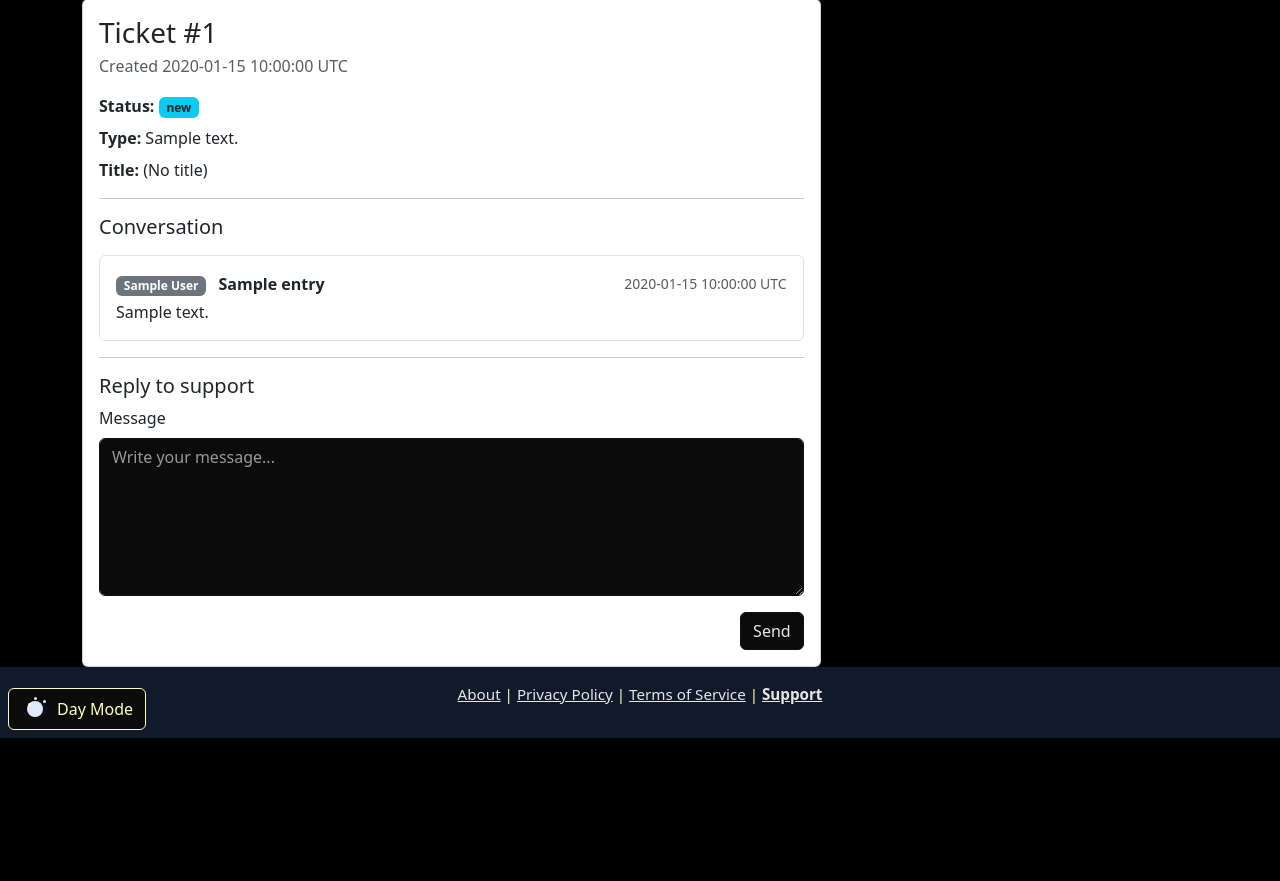
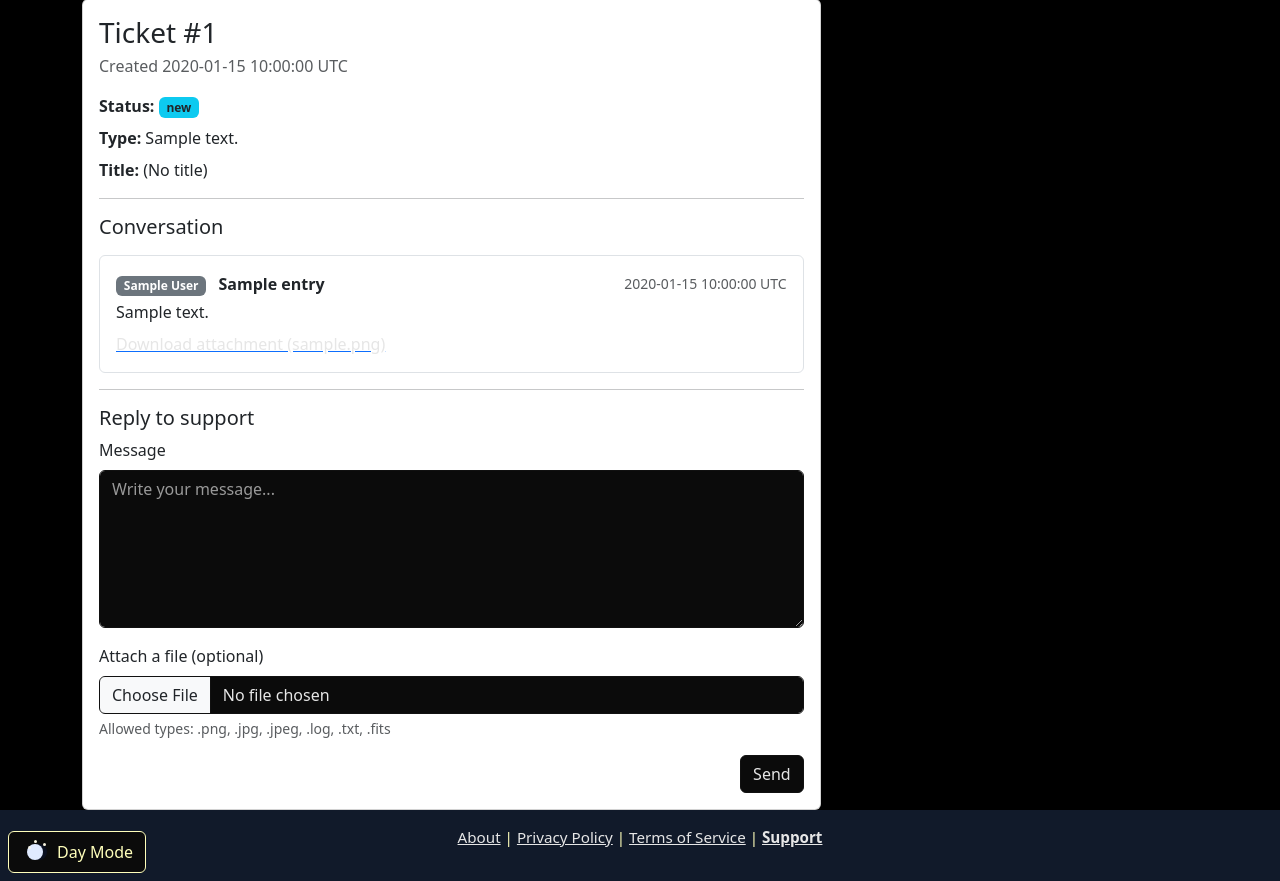
Before and after one commit to Alex-Grant-Parra/Telescope-project-Website, a Flask app: page /support/tickets/1 in a window 1280 px wide. Shown: the part 135-1016 px from the top of the page. Before the commit the page ends 873 px from the top, so only its background shows below. Run offline with Flask 3, Linux system fonts and the light colour scheme; a user stored in the database is signed in; tables that the repository leaves empty hold one stand-in row (values such as "Sample post"); parts of the project's set-up code (start-up, migrations or seed data) failed here and were passed over; some libraries are stand-ins or nearby versions.

Commit message:
allowed users to submit attachment different times

```diff
--- a/Server.py
+++ b/Server.py
@@ -372,6 +372,13 @@ with app.app_context():
     db.create_all()
     print("Database tables created/verified")
 
+    # Ensure contact thread attachment columns exist for existing DBs
+    try:
+        from models.contact_thread import ensure_contact_entry_attachment_columns
+        ensure_contact_entry_attachment_columns()
+    except Exception as e:
+        print(f"[WARNING] Could not ensure contact entry attachment columns: {e}")
+
     # Cleanup expired trusted devices
     from models.trusted_device import TrustedDevice
     expired_count = TrustedDevice.cleanup_expired_devices()
--- a/controllers/contact.py
+++ b/controllers/contact.py
@@ -24,6 +24,85 @@ ALLOWED_EXTENSIONS = {'.png', '.jpg', '.jpeg', '.log', '.txt', '.fits'}
 def _allowed_file(filename: str) -> bool:
     _, ext = os.path.splitext(filename.lower())
     return ext in ALLOWED_EXTENSIONS
+
+
+def _store_contact_attachment(uploaded_file):
+    """Store an uploaded support attachment and return (saved_path, original_filename, error_message)."""
+    if not uploaded_file or not getattr(uploaded_file, 'filename', None):
+        return None, None, None
+
+    orig_fname = secure_filename(uploaded_file.filename)
+    if not orig_fname:
+        return None, None, 'Invalid attachment filename.'
+
+    if not _allowed_file(orig_fname):
+        return None, None, 'Invalid file type. Allowed: .png, .jpg, .jpeg, .log, .txt, .fits'
+
+    base_dir = os.path.abspath(os.path.join(os.path.dirname(__file__), '..'))
+    upload_base = ContactMessage.uploads_dir(base_dir)
+    try:
+        os.makedirs(upload_base, exist_ok=True)
+    except Exception:
+        pass
+
+    tmp_path = None
+    try:
+        tmp_dir = tempfile.gettempdir()
+        tmp_name = f"contact_{uuid.uuid4().hex}"
+        tmp_path = os.path.join(tmp_dir, tmp_name)
+        uploaded_file.save(tmp_path)
+
+        max_bytes = current_app.config.get('MAX_CONTENT_LENGTH') or (128 * 1024 * 1024)
+        size = os.path.getsize(tmp_path)
+        if size > max_bytes:
+            try:
+                os.remove(tmp_path)
+            except Exception:
+                pass
+            return None, None, 'Uploaded file is too large.'
+
+        _, ext = os.path.splitext(orig_fname.lower())
+        if ext in ('.png', '.jpg', '.jpeg'):
+            verified = False
+            try:
+                from PIL import Image
+                with Image.open(tmp_path) as im:
+                    im.verify()
+                verified = True
+            except Exception:
+                try:
+                    img_type = imghdr.what(tmp_path)
+                    if img_type in ('png', 'jpeg'):
+                        verified = True
+                except Exception:
+                    verified = False
+
+            if not verified:
+                try:
+                    os.remove(tmp_path)
+                except Exception:
+                    pass
+                return None, None, 'Uploaded image appears to be invalid or corrupted.'
+
+        ts = datetime.utcnow().strftime('%Y%m%dT%H%M%SZ')
+        target_dir = os.path.join(upload_base, ts)
+        os.makedirs(target_dir, exist_ok=True)
+        stored_name = f"{uuid.uuid4().hex}{ext}"
+        saved_path = os.path.join(target_dir, stored_name)
+
+        shutil.move(tmp_path, saved_path)
+        try:
+            os.chmod(saved_path, 0o600)
+        except Exception:
+            pass
+
+        return saved_path, orig_fname, None
+    finally:
+        try:
+            if tmp_path and os.path.exists(tmp_path):
+                os.remove(tmp_path)
+        except Exception:
+            pass
 
 
 # --- Support landing and user tickets (placeholder) ---
@@ -115,95 +194,18 @@ def submit_contact():
         pass
 
     # Handle optional file upload (safer)
-    saved_path = None
     file = request.files.get('attachment')
-    if file and file.filename:
-        orig_fname = secure_filename(file.filename)
-        if not _allowed_file(orig_fname):
-            flash('Invalid file type. Allowed: .png, .jpg, .jpeg, .log, .txt, .fits', 'danger')
-            return redirect(url_for('contact.contact_form'))
+    saved_path, original_filename, upload_error = _store_contact_attachment(file)
+    if upload_error:
+        flash(upload_error, 'danger')
+        return redirect(url_for('contact.contact_form'))
 
-        base_dir = os.path.abspath(os.path.join(os.path.dirname(__file__), '..'))
-        upload_base = ContactMessage.uploads_dir(base_dir)
+    if original_filename:
         try:
-            os.makedirs(upload_base, exist_ok=True)
+            if isinstance(meta, dict):
+                meta['original_filename'] = original_filename
         except Exception:
             pass
-
-        # Save to a temporary path first
-        tmp_fd, tmp_path = None, None
-        try:
-            # Use a temp filename in the system temp dir
-            tmp_dir = tempfile.gettempdir()
-            tmp_name = f"contact_{uuid.uuid4().hex}"
-            tmp_path = os.path.join(tmp_dir, tmp_name)
-            file.save(tmp_path)
-
-            # Enforce server-side max size
-            max_bytes = current_app.config.get('MAX_CONTENT_LENGTH') or (128 * 1024 * 1024)
-            size = os.path.getsize(tmp_path)
-            if size > max_bytes:
-                try:
-                    os.remove(tmp_path)
-                except Exception:
-                    pass
-                flash('Uploaded file is too large.', 'danger')
-                return redirect(url_for('contact.contact_form'))
-
-            # If it's an image extension, verify image contents
-            _, ext = os.path.splitext(orig_fname.lower())
-            if ext in ('.png', '.jpg', '.jpeg'):
-                # Try Pillow first, fall back to imghdr
-                verified = False
-                try:
-                    from PIL import Image
-                    with Image.open(tmp_path) as im:
-                        im.verify()
-                    verified = True
-                except Exception:
-                    try:
-                        img_type = imghdr.what(tmp_path)
-                        if img_type in ('png', 'jpeg'):
-                            verified = True
-                    except Exception:
-                        verified = False
-
-                if not verified:
-                    try:
-                        os.remove(tmp_path)
-                    except Exception:
-                        pass
-                    flash('Uploaded image appears to be invalid or corrupted.', 'danger')
-                    return redirect(url_for('contact.contact_form'))
-
-            # Use timestamp-based folder to avoid collisions, and randomize filename
-            ts = datetime.utcnow().strftime('%Y%m%dT%H%M%SZ')
-            target_dir = os.path.join(upload_base, ts)
-            os.makedirs(target_dir, exist_ok=True)
-            stored_name = f"{uuid.uuid4().hex}{ext}"
-            saved_path = os.path.join(target_dir, stored_name)
-
-            # Move into final location and tighten permissions
-            shutil.move(tmp_path, saved_path)
-            try:
-                os.chmod(saved_path, 0o600)
-            except Exception:
-                pass
-
-            # Preserve original filename in meta for admin reference
-            try:
-                if isinstance(meta, dict):
-                    meta['original_filename'] = orig_fname
-            except Exception:
-                pass
-
-        finally:
-            # Ensure tmp removed if still present
-            try:
-                if tmp_path and os.path.exists(tmp_path):
-                    os.remove(tmp_path)
-            except Exception:
-                pass
 
     # Create DB record
     cm = ContactMessage(
@@ -225,7 +227,9 @@ def submit_contact():
             author='user',
             user_id=(current_user.id if getattr(current_user, 'is_authenticated', False) else None),
             subject=title or None,
-            body=message
+            body=message,
+            file_path=saved_path,
+            original_filename=original_filename
         )
         db.session.add(first_entry)
     except Exception:
@@ -299,7 +303,15 @@ def admin_contact_detail(message_id):
     entries = ContactMessageEntry.query.filter_by(contact_id=msg.id).order_by(ContactMessageEntry.created_at.asc()).all()
     # Backfill for legacy tickets without entries
     if not entries:
-        seed = ContactMessageEntry(contact_id=msg.id, author='user', user_id=msg.user_id, subject=(msg.meta or {}).get('title'), body=msg.message)
+        seed = ContactMessageEntry(
+            contact_id=msg.id,
+            author='user',
+            user_id=msg.user_id,
+            subject=(msg.meta or {}).get('title'),
+            body=msg.message,
+            file_path=msg.file_path,
+            original_filename=(msg.meta or {}).get('original_filename')
+        )
         db.session.add(seed)
         db.session.commit()
         entries = [seed]
@@ -353,14 +365,24 @@ def admin_contact_delete(message_id):
 
     msg = ContactMessage.query.get_or_404(message_id)
 
-    # Best-effort cleanup of attachment on disk
+    # Best-effort cleanup of attachments on disk
     try:
-        if msg.file_path and os.path.exists(msg.file_path):
-            # Remove the file
-            os.remove(msg.file_path)
-            # Attempt to remove the timestamp folder if empty
-            parent_dir = os.path.dirname(msg.file_path)
+        paths_to_remove = set()
+        if msg.file_path:
+            paths_to_remove.add(msg.file_path)
+
+        try:
+            for entry in ContactMessageEntry.query.filter_by(contact_id=msg.id).all():
+                if entry.file_path:
+                    paths_to_remove.add(entry.file_path)
+        except Exception:
+            pass
+
+        for path in paths_to_remove:
             try:
+                if path and os.path.exists(path):
+                    os.remove(path)
+                parent_dir = os.path.dirname(path)
                 if parent_dir and os.path.isdir(parent_dir) and not os.listdir(parent_dir):
                     os.rmdir(parent_dir)
             except Exception:
@@ -391,22 +413,83 @@ def support_ticket_detail(message_id):
 
     if request.method == 'POST':
         reply_body = (request.form.get('reply_body') or '').strip()
-        if reply_body:
-            db.session.add(ContactMessageEntry(contact_id=msg.id, author='user', user_id=current_user.id, body=reply_body))
+        attachment = request.files.get('attachment')
+        attachment_path, original_filename, upload_error = _store_contact_attachment(attachment)
+        if upload_error:
+            flash(upload_error, 'danger')
+            return redirect(url_for('contact.support_ticket_detail', message_id=msg.id))
+
+        if reply_body or attachment_path:
+            db.session.add(
+                ContactMessageEntry(
+                    contact_id=msg.id,
+                    author='user',
+                    user_id=current_user.id,
+                    body=reply_body or '[Attachment uploaded]',
+                    file_path=attachment_path,
+                    original_filename=original_filename
+                )
+            )
             # Set status to in_progress/new when user replies
             if msg.status in ('resolved', 'closed'):
                 msg.status = 'in_progress'
             db.session.commit()
             flash('Your reply has been added to the ticket.', 'success')
             return redirect(url_for('contact.support_ticket_detail', message_id=msg.id))
+        flash('Please enter a message or attach a file.', 'danger')
+        return redirect(url_for('contact.support_ticket_detail', message_id=msg.id))
 
     entries = ContactMessageEntry.query.filter_by(contact_id=msg.id).order_by(ContactMessageEntry.created_at.asc()).all()
     if not entries:
-        seed = ContactMessageEntry(contact_id=msg.id, author='user', user_id=msg.user_id, subject=(msg.meta or {}).get('title'), body=msg.message)
+        seed = ContactMessageEntry(
+            contact_id=msg.id,
+            author='user',
+            user_id=msg.user_id,
+            subject=(msg.meta or {}).get('title'),
+            body=msg.message,
+            file_path=msg.file_path,
+            original_filename=(msg.meta or {}).get('original_filename')
+        )
         db.session.add(seed)
         db.session.commit()
         entries = [seed]
     return render_template('support_ticket_detail.html', msg=msg, entries=entries)
+
+
+@contact_bp.route('/support/tickets/<int:message_id>/entries/<int:entry_id>/attachment')
+@login_required
+def support_ticket_entry_attachment(message_id, entry_id):
+    msg = ContactMessage.query.get_or_404(message_id)
+    if msg.user_id != current_user.id:
+        flash('You do not have access to this ticket.', 'danger')
+        return redirect(url_for('contact.support_tickets'))
+
+    entry = ContactMessageEntry.query.filter_by(id=entry_id, contact_id=msg.id).first_or_404()
+    if not entry.file_path or not os.path.exists(entry.file_path):
+        return jsonify({'error': 'Attachment not found'}), 404
+
+    try:
+        base_dir = os.path.abspath(os.path.join(os.path.dirname(__file__), '..'))
+        upload_base = ContactMessage.uploads_dir(base_dir)
+        real_upload_base = os.path.realpath(upload_base)
+        real_path = os.path.realpath(entry.file_path)
+        if not real_path.startswith(real_upload_base):
+            return jsonify({'error': 'Attachment not accessible'}), 403
+    except Exception:
+        return jsonify({'error': 'Attachment access error'}), 500
+
+    mime, _ = mimetypes.guess_type(entry.file_path)
+    download_name = entry.original_filename or os.path.basename(entry.file_path)
+
+    try:
+        return send_file(entry.file_path, mimetype=mime or 'application/octet-stream', as_attachment=True, download_name=download_name)
+    except TypeError:
+        try:
+            return send_file(entry.file_path, mimetype=mime or 'application/octet-stream', as_attachment=True, attachment_filename=download_name)
+        except Exception as e:
+            return jsonify({'error': str(e)}), 500
+    except Exception as e:
+        return jsonify({'error': str(e)}), 500
 
 
 @contact_bp.route('/admin/contact/<int:message_id>/attachment')
@@ -459,3 +542,45 @@ def admin_contact_attachment(message_id):
             return jsonify({'error': str(e)}), 500
     except Exception as e:
         return jsonify({'error': str(e)}), 500
+
+
+@contact_bp.route('/admin/contact/<int:message_id>/entries/<int:entry_id>/attachment')
+@login_required
+def admin_contact_entry_attachment(message_id, entry_id):
+    if not getattr(current_user, 'is_admin', False):
+        flash('Admin access required.', 'danger')
+        return redirect(url_for('home.home'))
+
+    msg = ContactMessage.query.get_or_404(message_id)
+    entry = ContactMessageEntry.query.filter_by(id=entry_id, contact_id=msg.id).first_or_404()
+    if not entry.file_path or not os.path.exists(entry.file_path):
+        return jsonify({'error': 'Attachment not found'}), 404
+
+    try:
+        base_dir = os.path.abspath(os.path.join(os.path.dirname(__file__), '..'))
+        upload_base = ContactMessage.uploads_dir(base_dir)
+        real_upload_base = os.path.realpath(upload_base)
+        real_path = os.path.realpath(entry.file_path)
+        if not real_path.startswith(real_upload_base):
+            return jsonify({'error': 'Attachment not accessible'}), 403
+    except Exception:
+        return jsonify({'error': 'Attachment access error'}), 500
+
+    mime, _ = mimetypes.guess_type(entry.file_path)
+    as_attachment = True
+    try:
+        if mime and mime.startswith('image/'):
+            as_attachment = False
+    except Exception:
+        as_attachment = True
+
+    download_name = entry.original_filename or os.path.basename(entry.file_path)
+    try:
+        return send_file(entry.file_path, mimetype=mime or 'application/octet-stream', as_attachment=as_attachment, download_name=download_name)
+    except TypeError:
+        try:
+            return send_file(entry.file_path, mimetype=mime or 'application/octet-stream', as_attachment=as_attachment, attachment_filename=download_name)
+        except Exception as e:
+            return jsonify({'error': str(e)}), 500
+    except Exception as e:
+        return jsonify({'error': str(e)}), 500
--- a/templates/support_ticket_detail.html
+++ b/templates/support_ticket_detail.html
@@ -27,16 +27,28 @@
               <small class="text-muted">{{ e.created_at.strftime('%Y-%m-%d %H:%M:%S') if e.created_at else '' }} UTC</small>
             </div>
             <div style="white-space:pre-wrap">{{ e.body }}</div>
+            {% if e.file_path %}
+            <div class="mt-2">
+              <a href="{{ url_for('contact.support_ticket_entry_attachment', message_id=msg.id, entry_id=e.id) }}" class="link-primary" target="_blank" rel="noopener">
+                Download attachment{% if e.original_filename %} ({{ e.original_filename }}){% endif %}
+              </a>
+            </div>
+            {% endif %}
           </div>
           {% endfor %}
         </div>
         <hr>
         <h5 class="card-title">Reply to support</h5>
-        <form method="post" action="{{ url_for('contact.support_ticket_detail', message_id=msg.id) }}">
+        <form method="post" action="{{ url_for('contact.support_ticket_detail', message_id=msg.id) }}" enctype="multipart/form-data">
           <input type="hidden" name="csrf_token" value="{{ csrf_token() }}" />
           <div class="mb-3">
             <label for="reply_body" class="form-label">Message</label>
             <textarea id="reply_body" name="reply_body" class="form-control" rows="6" placeholder="Write your message..."></textarea>
+          </div>
+          <div class="mb-3">
+            <label for="attachment" class="form-label">Attach a file (optional)</label>
+            <input class="form-control" type="file" id="attachment" name="attachment" accept=".png,.jpg,.jpeg,.log,.txt,.fits">
+            <div class="form-text">Allowed types: .png, .jpg, .jpeg, .log, .txt, .fits</div>
           </div>
           <div class="d-flex justify-content-end gap-2">
             <button type="submit" class="btn btn-primary">Send</button>
```
Also changed, not shown: models/contact_thread.py (+23 -0 lines), templates/admin_contact_detail.html (+10 -0 lines).
